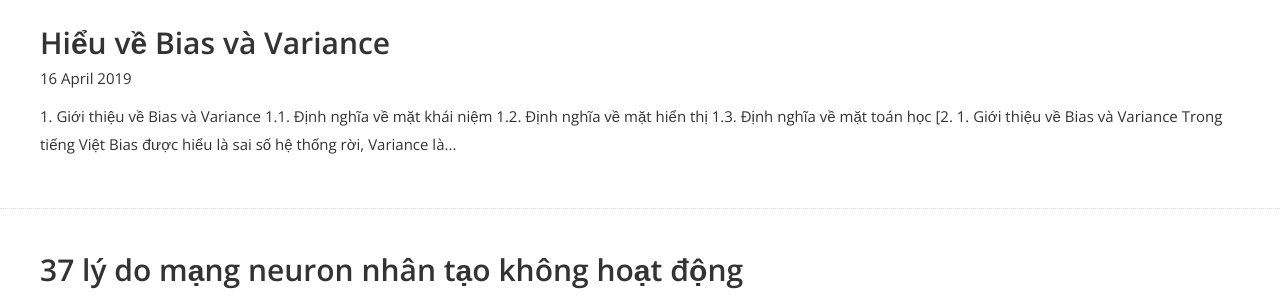
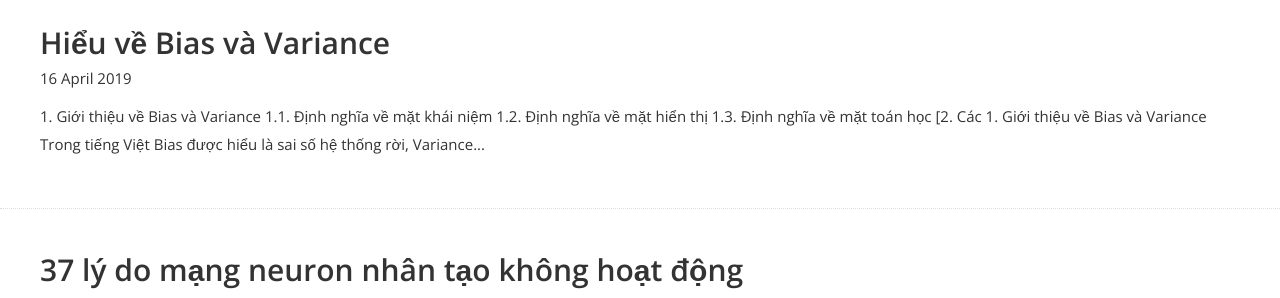
Before and after one commit to YanGBloG/superseded, a Jekyll site: the page built from blog.html, in a window 1280 px wide. Shown: the part 479-777 px from the top of the page. Built offline with Jekyll 4.4.1, drawn with Linux system fonts in a browser that asks for light colours; nearby versions of some CDN libraries; some web fonts are replaced; library files that are not in the unit come from our copies.

Commit message:
Update 2019-04-16-bias-variance-tradeoff.md

```diff
--- a/_posts/2019-04-16-bias-variance-tradeoff.md
+++ b/_posts/2019-04-16-bias-variance-tradeoff.md
@@ -9,7 +10,7 @@ tags : [math]
     - [1.1. Định nghĩa về mặt khái niệm](#-dinh-nghia-ve-khai-niem)
     - [1.2. Định nghĩa về mặt hiển thị](#-dinh-nghia-ve-hien-thi)
     - [1.3. Định nghĩa về mặt toán học](#-dinh-nghia-ve-toan-hoc)
-- [2.
+- [2. Các
 <!-- End TOC -->
 
 <a name="-gioi-thieu-ve-bias-variance"></a>
```
Also changed, not shown: other parts of _posts/2019-04-16-bias-variance-tradeoff.md (+1 -0 lines).
